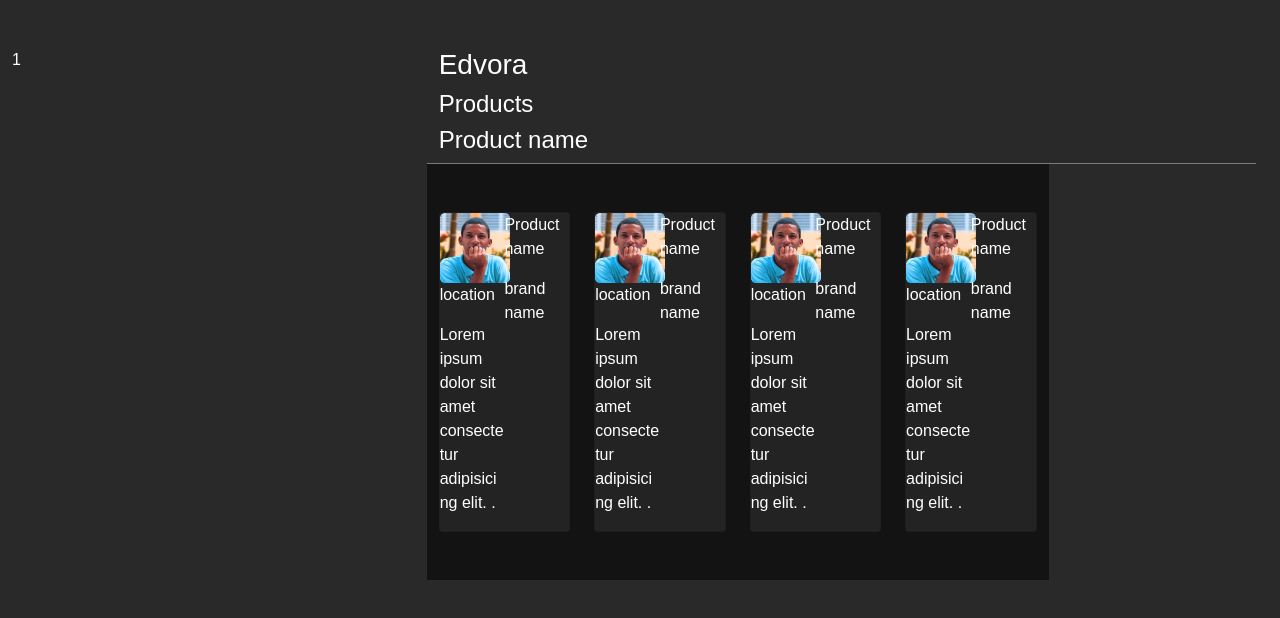
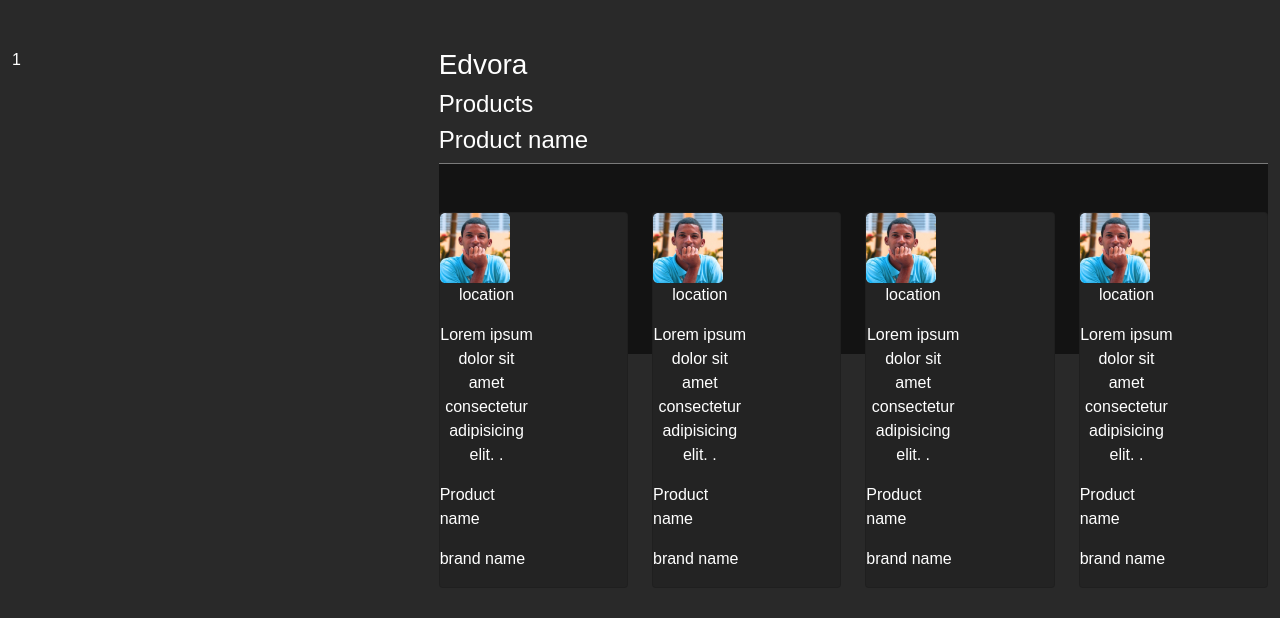
Before and after one commit to mshakibdev/shopTask, a plain HTML site: page index.html in a window 1280 px wide. Drawn offline with Linux system fonts and the light colour scheme.

Commit message:
update grid

```diff
--- a/index.html
+++ b/index.html
@@ -12,27 +12,25 @@
 
 <body>
     <div class="container-fluid gy-5 py-5">
-        <div class="row row-cols-2 ">
-            <div class="col-4">1</div>
-            <div class="col-8">
-                <div class="row">
+        <div class="row ">
+            <div class="col-4 col-md-4 col-sm-4">1</div>
+            <div class="col-8 col-md-8 col-sm-8">
                 <h3>Edvora</h3>
                 <h4>Products</h4>
-                    <div class="row  ">
                 <h4>Product name</h4>
                 <div class="w-970"></div>
-                        <div class="products w-75 py-xl-5">
+                <div class=" products py-xl-5 py-md-3 py-sm-2">
                     <div class="row">
-                                <div class="col-xl-3 col-md-6 col-sm-6 ">
-                                    <div class="card m-auto ">
+                        <div class="col-xl-3 col-md-4 col-sm-6 ">
+                            <div class="card">
                                 <div class="row">
-                                            <div class="container d-flex ">
-                                                <div class="col-6 m-6">
+                                    <div class="container ">
+                                        <div class="col-6 ">
                                             <div>
                                                 <img class="rounded" src="./assets/img/person.png" alt="person" srcset="">
                                             </div>
-                                                    <p class="text-sm-start">location</p>
-                                                    <p class="text-sm-start">Lorem ipsum dolor sit amet consectetur adipisicing elit. .</p>
+                                            <p class="text-sm-center">location</p>
+                                            <p class="text-sm-center">Lorem ipsum dolor sit amet consectetur adipisicing elit. .</p>
                                         </div>
                                         <div class="col-6">
                                             <p>Product name</p>
@@ -43,15 +41,15 @@
                             </div>
                         </div>
                         <div class="col-xl-3 col-md-4 col-sm-6 ">
-                                    <div class="card m-auto ">
+                            <div class="card  ">
                                 <div class="row">
-                                            <div class="container d-flex ">
+                                    <div class="container ">
                                         <div class="col-6 ">
                                             <div>
                                                 <img class="rounded" src="./assets/img/person.png" alt="person" srcset="">
                                             </div>
-                                                    <p class="text-sm-start">location</p>
-                                                    <p class="text-sm-start">Lorem ipsum dolor sit amet consectetur adipisicing elit. .</p>
+                                            <p class="text-sm-center">location</p>
+                                            <p class="text-sm-center">Lorem ipsum dolor sit amet consectetur adipisicing elit. .</p>
                                         </div>
                                         <div class="col-6">
                                             <p>Product name</p>
@@ -62,15 +60,15 @@
                             </div>
                         </div>
                         <div class="col-xl-3 col-md-4 col-sm-6 ">
-                                    <div class="card m-auto ">
+                            <div class="card  ">
                                 <div class="row">
-                                            <div class="container d-flex ">
+                                    <div class="container ">
                                         <div class="col-6 ">
                                             <div>
                                                 <img class="rounded" src="./assets/img/person.png" alt="person" srcset="">
                                             </div>
-                                                    <p class="text-sm-start">location</p>
-                                                    <p class="text-sm-start">Lorem ipsum dolor sit amet consectetur adipisicing elit. .</p>
+                                            <p class="text-sm-center">location</p>
+                                            <p class="text-sm-center">Lorem ipsum dolor sit amet consectetur adipisicing elit. .</p>
                                         </div>
                                         <div class="col-6">
                                             <p>Product name</p>
@@ -81,15 +79,15 @@
                             </div>
                         </div>
                         <div class="col-xl-3 col-md-4 col-sm-6 ">
-                                    <div class="card m-auto ">
+                            <div class="card  ">
                                 <div class="row">
-                                            <div class="container d-flex ">
+                                    <div class="container ">
                                         <div class="col-6 ">
                                             <div>
                                                 <img class="rounded" src="./assets/img/person.png" alt="person" srcset="">
                                             </div>
-                                                    <p class="text-sm-start">location</p>
-                                                    <p class="text-sm-start">Lorem ipsum dolor sit amet consectetur adipisicing elit. .</p>
+                                            <p class="text-sm-center">location</p>
+                                            <p class="text-sm-center">Lorem ipsum dolor sit amet consectetur adipisicing elit. .</p>
                                         </div>
                                         <div class="col-6">
                                             <p>Product name</p>
--- a/styles/css/main.css
+++ b/styles/css/main.css
@@ -7,14 +7,15 @@
     }
 
     .w-970 {
-        width: 970px;
+        max-width: 970px;
         background-color: #CBCBCB;
         opacity: 50%;
         height: 1px;
     }
 
     .products {
-        width: 984px;
+        max-width: 984px;
+        max-height: 190px;
         background-color: #131313;
     }
 
```
Lines whose indentation alone changed are shown as unchanged.
